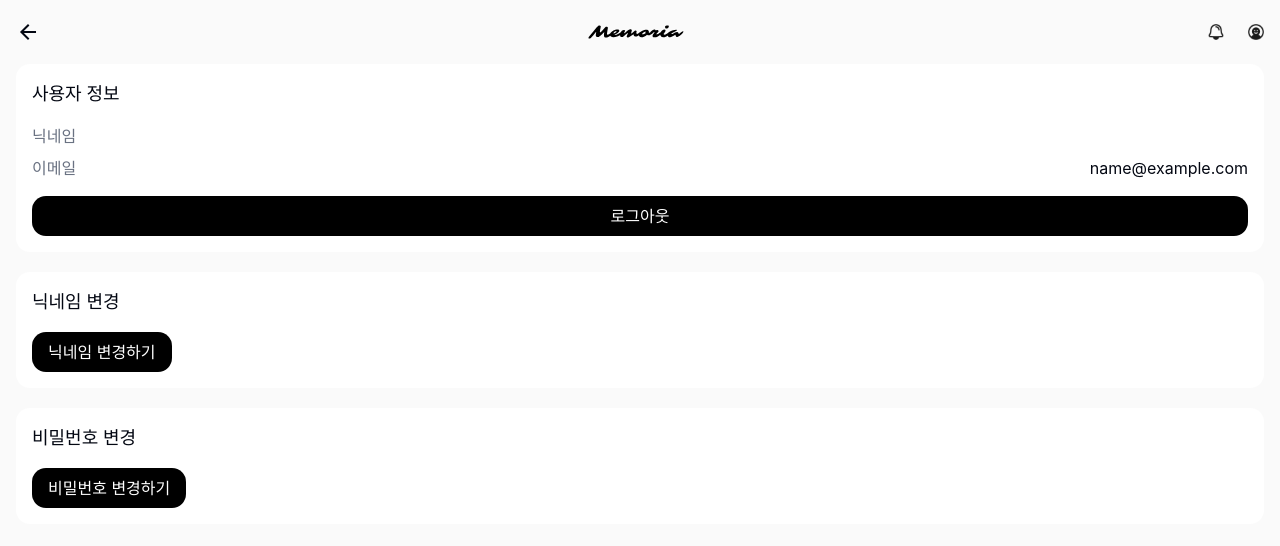
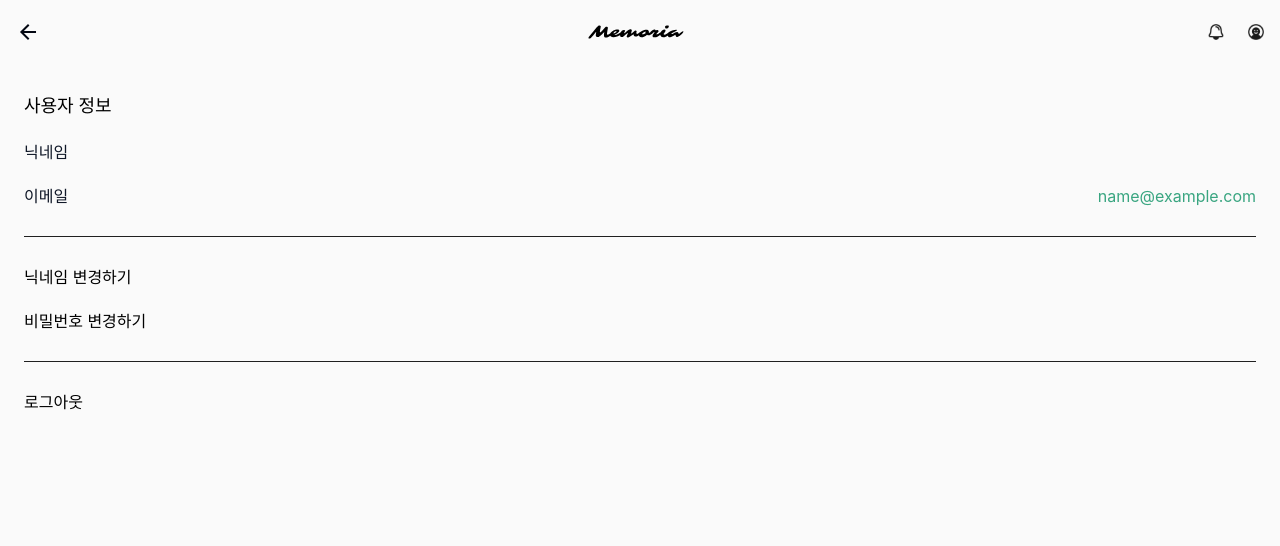
Before and after one commit to Capstone-Memoria/Memoria-Front, a React (Vite) app: page /profile in a window 1280 px wide. Shown: the top 546 px of the page. Built offline with nearby package versions, Linux system fonts and the light colour scheme; sample sign-in values are in the browser's storage; a web font is replaced by a local one.

Commit message:
fix: MainPage와 ProfilePage의 스타일 수정 및 사용자 정보 표시 개선

```diff
--- a/src/features/main/pages/MainPage.tsx
+++ b/src/features/main/pages/MainPage.tsx
@@ -109,7 +109,7 @@ const MainPage = () => {
           즐겨 찾는
         </button>
       </div>
-      <div className={"bg-white h-screen py-8"}>
+      <div className={"bg-white h-full py-8"}>
         <div className={"grid grid-cols-[auto_1fr_auto] gap-y-4 px-4"}>
           {diaryDummyData.map((diary) => (
             <Diary
--- a/src/features/profile/pages/ProfilePage.tsx
+++ b/src/features/profile/pages/ProfilePage.tsx
@@ -1,6 +1,5 @@
 import api from "@/api";
 import Button from "@/components/base/Button";
-import Card from "@/components/base/Card";
 import Input from "@/components/base/Input";
 import Header from "@/components/layout/DefaultHeader";
 import Page from "@/components/page/Page";
@@ -103,30 +102,35 @@ const ProfilePage = () => {
     <Page.Container>
       <Header logoType={"back"} />
       <Page.Content>
-        <div className={" flex flex-col gap-5"}>
-          {/* 사용자 정보 카드 */}
-          <Card>
-            <h2 className={"text-lg font-medium mb-4"}>사용자 정보</h2>
-            <div className={"flex flex-col gap-2"}>
+        <div className={" flex flex-col gap-5 px-2"}>
+          {/* 사용자 정보 부분 */}
+          <div className={"pt-7 text-base"}>
+            <h2 className={"text-black text-lg font-medium mb-5"}>
+              사용자 정보
+            </h2>
+            <div className={"flex flex-col gap-5"}>
               <div className={"flex justify-between items-center"}>
-                <span className={"text-gray-500"}>닉네임</span>
-                <span>{authStore.context?.user?.nickName}</span>
+                <span className={"text-gray-900 font-normal"}>닉네임</span>
+                <span className={"text-[#39A580]"}>
+                  {authStore.context?.user?.nickName}
+                </span>
               </div>
               <div className={"flex justify-between items-center"}>
-                <span className={"text-gray-500"}>이메일</span>
-                <span>{authStore.context?.user?.email}</span>
+                <span className={"text-gray-900 font-normal"}>이메일</span>
+                <span className={"text-[#39A580]"}>
+                  {authStore.context?.user?.email}
+                </span>
               </div>
             </div>
-            <div className={"mt-4"}>
-              <Button className={"w-full"} onClick={handleLogout}>
-                로그아웃
-              </Button>
-            </div>
-          </Card>
-
-          {/* 닉네임 변경 카드 */}
-          <Card>
-            <h2 className={"text-lg font-medium mb-4"}>닉네임 변경</h2>
+          </div>
+          {/* 닉네임 변경과 비밀번호 변경 사이의 구분선 */}
+          <div
+            className={
+              "my-2 border-x-0 border-b-0 flex items-center border border-solid border-gray-4"
+            }
+          ></div>
+          {/* 닉네임 변경 부분 */}
+          <div>
             {isEditingNickname ? (
               <div className={"flex flex-col gap-4"}>
                 <Input
@@ -150,15 +154,18 @@ const ProfilePage = () => {
                 </div>
               </div>
             ) : (
-              <Button onClick={() => setIsEditingNickname(true)}>
+              <Button
+                variant={"text"}
+                className={"px-0 py-0 text-base font-normal"}
+                onClick={() => setIsEditingNickname(true)}
+              >
                 닉네임 변경하기
               </Button>
             )}
-          </Card>
+          </div>
 
           {/* 비밀번호 변경 카드 */}
-          <Card>
-            <h2 className={"text-lg font-medium mb-4"}>비밀번호 변경</h2>
+          <div>
             {isChangingPassword ? (
               <div className={"flex flex-col gap-4"}>
                 <Input
@@ -210,12 +217,14 @@ const ProfilePage = () => {
                     취소
                   </Button>
                   <Button onClick={handlePasswordSubmit} size={"sm"}>
-                    변경
+                    저장
                   </Button>
                 </div>
               </div>
             ) : (
               <Button
+                variant={"text"}
+                className={"px-0 py-0 text-base font-normal"}
                 onClick={() => {
                   setIsChangingPassword(true);
                   setIsPasswordChanged(false);
@@ -224,14 +233,28 @@ const ProfilePage = () => {
                 비밀번호 변경하기
               </Button>
             )}
-
             {isPasswordChanged && (
               <div className={"text-green-600 mt-4 flex items-center gap-2"}>
                 <IoMdCheckmark />
                 비밀번호가 성공적으로 변경되었습니다.
               </div>
             )}
-          </Card>
+          </div>
+          <div
+            className={
+              "mt-2 border-x-0 border-b-0 flex items-center border border-solid border-gray-4"
+            }
+          ></div>
+          {/* 로그아웃 버튼 */}
+          <div className={"mt-2"}>
+            <Button
+              variant={"text"}
+              className={"px-0 py-0 text-base font-normal"}
+              onClick={handleLogout}
+            >
+              로그아웃
+            </Button>
+          </div>
         </div>
       </Page.Content>
     </Page.Container>
--- a/src/index.css
+++ b/src/index.css
@@ -33,6 +33,7 @@ body {
   --color-gray-1: #6b6b6b;
   --color-gray-2: #c5c5c5;
   --color-gray-3: #a5a5a5;
+  --color-gray-4: #202020;
 }
 
 @theme inline {
```
